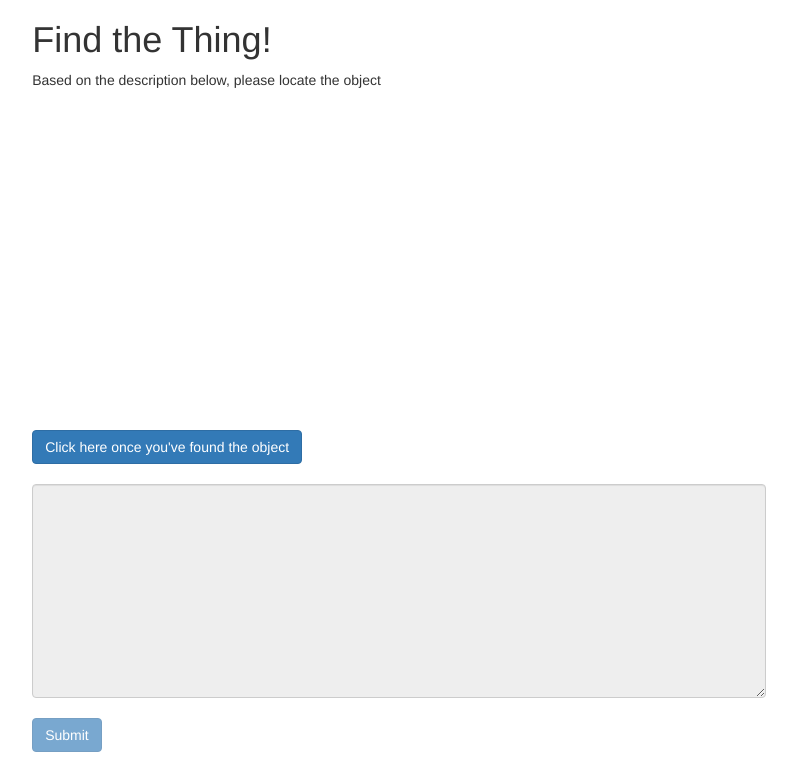
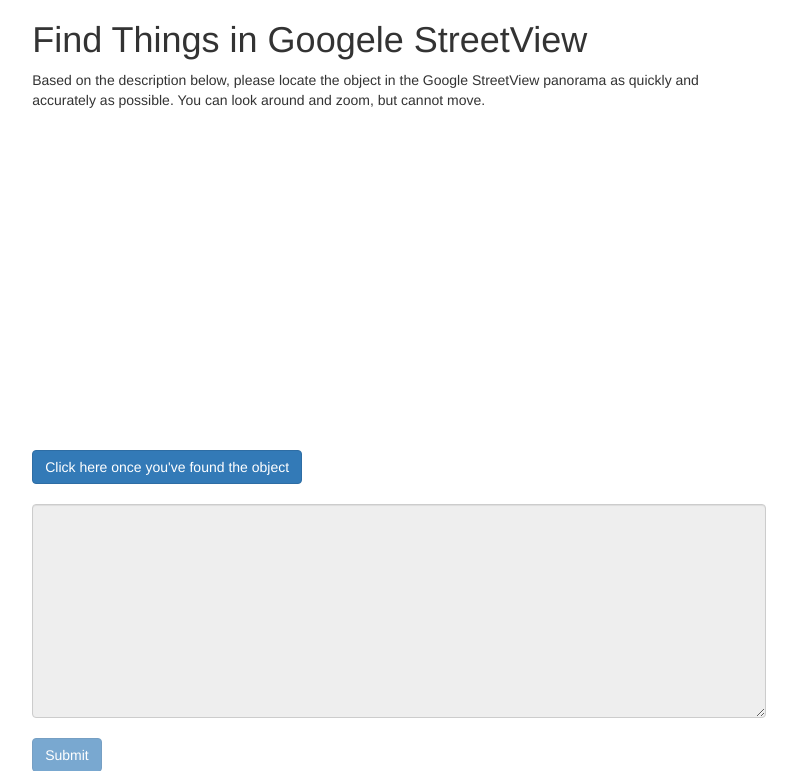
Before and after one commit to brian-ho/cs279-final-project, a Flask app: template templates/find.html in a window 1280 px wide. Shown: the top 771 px of the page, without its empty margins (77-874 px from the left). Run offline with Flask 2, Linux system fonts and the light colour scheme; the template is opened without the code that fills it, so the values that code supplies are empty; some libraries are stand-ins or nearby versions.

Commit message:
Cleanup descriptions.

```diff
--- a/templates/find.html
+++ b/templates/find.html
@@ -24,8 +24,8 @@
 	<div class="row">
   <div class="col-sm-1"></div>
   <div class="col-sm-7">
-  			<h1>Find the Thing!</h1>
-  			<p>Based on the description below, please locate the object</p>
+  			<h1>Find Things in Googele StreetView</h1>
+  			<p>Based on the description below, please locate the object in the Google StreetView panorama as quickly and accurately as possible. You can look around and zoom, but cannot move.</p>
           <form id = "HIT" method="POST" >
       			<p class="lead">{{ name.description }}</p>
             <svg id="overlay">
--- a/templates/rank.html
+++ b/templates/rank.html
@@ -40,7 +40,7 @@
     <div class="col-sm-1"></div>
     <div class="col-sm-8">
     <h1>Rank Descriptions</h1>
-    <p>Please drag and drop the desciptions below to sort them in order of helpfulness in finding the target object. All of the descriptions describe how to find the object in the Google Street View below.</p>
+    <p>Please drag and drop the desciptions below to sort them in order of usefulness. All of the descriptions describe how to find an object in the Google Street View below, although the precise location of the object is unknown.</p>
         <form id = "HIT" method="POST">
         <div id="street-view"></div>
         <br>
--- a/templates/verify.html
+++ b/templates/verify.html
@@ -13,7 +13,7 @@
     <div class="col-sm-1"></div>
     <div class="col-sm-8">
   			<h1>Verification</h1>
-  			<p>Please uncheck any images that do not seem to match the description.</p>
+  			<p>Please uncheck any images that do not seem to match the description listed below.</p>
             <form id="HIT" method="POST" >
 	            <p class="lead">{{name.description}}</p>
               {% for image in name.images %}
```
